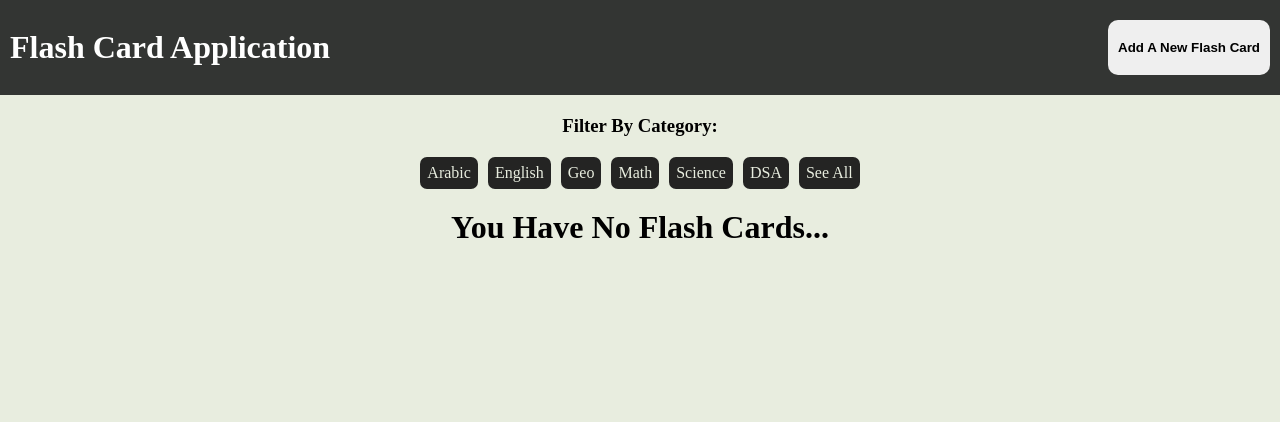
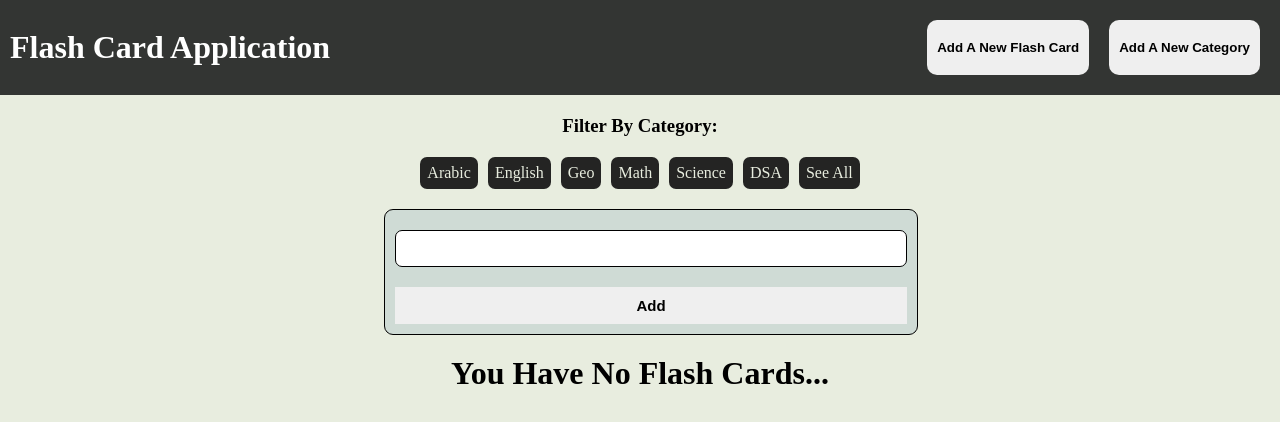
Before and after one commit to WissemJderi/flashcard-app, a React (Vite) app: page / in a window 1280 px wide. Shown: the top 422 px of the page. Built offline with nearby package versions, Linux system fonts and the light colour scheme.

Commit message:
Created AddCategory function.

```diff
--- a/src/App.css
+++ b/src/App.css
@@ -29,6 +29,7 @@ body {
   text-align: center;
   align-self: center;
   justify-content: center;
+  flex-wrap: wrap;
   gap: 10px;
   width: 50%;
   margin: 20px 25%;
--- a/src/App.jsx
+++ b/src/App.jsx
@@ -11,7 +11,8 @@ function App() {
     return savedFlashCards ? JSON.parse(savedFlashCards) : [];
   });
 
-  const [categories] = useState([
+  const [newCategory, setNewCategory] = useState("");
+  const [categories, setCategories] = useState([
     "Arabic",
     "English",
     "Geo",
@@ -19,7 +20,8 @@ function App() {
     "Science",
     "DSA",
   ]);
-  const [isShown, setIsShown] = useState(false);
+  const [inputIsShown, setInputIsShown] = useState(false);
+  const [addCat, setAddCat] = useState(true);
   const [selectedCategory, setSelectedCategory] = useState("");
 
   useEffect(() => {
@@ -27,10 +29,17 @@ function App() {
     localStorage.setItem("flashCards", JSON.stringify(flashCards));
   }, [flashCards]);
 
+  useEffect(() => {
+    localStorage.setItem("Categories", JSON.stringify(categories));
+  }, [categories]);
+
   function addNewFlashCard() {
-    setIsShown(!isShown);
+    setInputIsShown(!inputIsShown);
   }
 
+  function addNewCategory() {
+    setAddCat(!addCat);
+  }
   function addNewCard(e, newCard) {
     e.preventDefault();
     setFlashCards((prevArr) => {
@@ -82,12 +91,36 @@ function App() {
 
   return (
     <>
-      <Header addNewFlashCard={addNewFlashCard} />
-      {isShown ? (
+      <Header
+        addNewFlashCard={addNewFlashCard}
+        addNewCategory={addNewCategory}
+      />
+      {inputIsShown ? (
         <FlashCardInput categories={categories} addNewCard={addNewCard} />
       ) : null}
       <h3 className="info">Filter By Category: </h3>
       <div className="categories-container">{categoriesSpans}</div>
+      {addCat ? (
+        <form className="add-category-form">
+          <input
+            type="text"
+            value={newCategory}
+            onChange={(e) => {
+              setNewCategory(e.target.value);
+            }}
+          />
+          <button
+            onClick={(e) => {
+              e.preventDefault();
+              setCategories((prevArr) => {
+                return [...prevArr, newCategory];
+              });
+            }}
+          >
+            Add
+          </button>
+        </form>
+      ) : null}
       {flashCards.length === 0 ? (
         <h1 className="info">You Have No Flash Cards...</h1>
       ) : (
--- a/src/components/Header.jsx
+++ b/src/components/Header.jsx
@@ -1,9 +1,10 @@
 import "../styles/header.css";
-function Header({ addNewFlashCard }) {
+function Header({ addNewFlashCard, addNewCategory }) {
   return (
     <div className="header">
       <h1 className="logo">Flash Card Application</h1>
 
+      <div className="header-btns">
         <button
           className="add-flash-card"
           onClick={() => {
@@ -13,6 +14,16 @@ function Header({ addNewFlashCard }) {
           {" "}
           Add A New Flash Card
         </button>
+        <button
+          className="add-flash-card"
+          onClick={() => {
+            addNewCategory();
+          }}
+        >
+          {" "}
+          Add A New Category
+        </button>
+      </div>
     </div>
   );
 }
--- a/src/styles/input.css
+++ b/src/styles/input.css
@@ -8,6 +8,16 @@
   display: flex;
   flex-direction: column;
   align-items: center;
+  gap: 10px;
+}
+
+.add-category-form {
+  border: 1px solid black;
+  background-color: #cfdbd5;
+  border-radius: 9px;
+  transition: 0.6s ease, color 0.6s ease;
+  margin: 10px 20px;
+  padding: 10px;
   gap: 10px;
 }
 .form {
@@ -33,7 +43,8 @@ textarea {
   padding-left: 5px;
   font-weight: 700;
 }
-.add-btn {
+.add-btn,
+.add-category-form > button {
   border: none;
   padding: 10px 20px;
   cursor: pointer;
@@ -45,3 +56,23 @@ textarea {
   background-color: black;
   color: white;
 }
+.add-category-form > button:hover {
+  background-color: black;
+  color: white;
+}
+.header-btns > button {
+  margin: 0px 10px;
+}
+
+.add-category-form {
+  width: 40%;
+  margin: 0 30%;
+  display: flex;
+  flex-direction: column;
+}
+.add-category-form > input {
+  margin: 10px 0px;
+  padding: 10px;
+  border-radius: 7px;
+  border: 1px solid black;
+}
```
Lines whose indentation alone changed are shown as unchanged.
